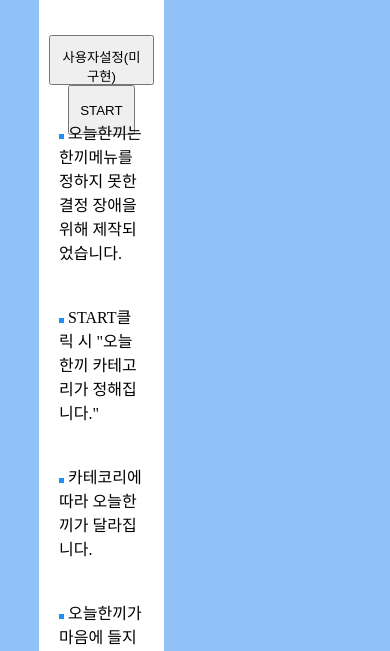
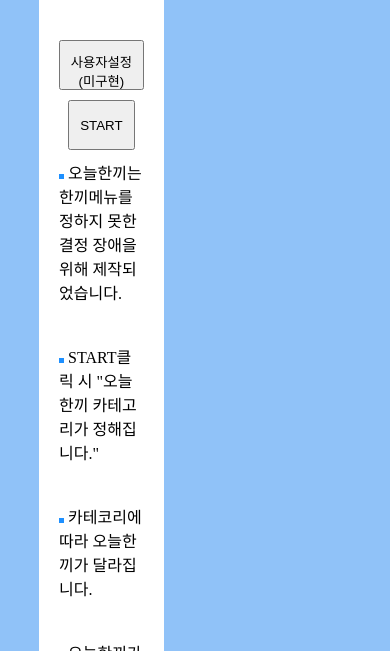
Before and after one commit to pygmalion0909/-, a plain HTML site: page index.html in a window 390 px wide. Shown: the part 188-839 px from the top of the page. Drawn offline with Linux system fonts and the light colour scheme.

Commit message:
미디어쿼리적용2차

```diff
--- a/index.html
+++ b/index.html
@@ -13,7 +13,7 @@
     <div id="start_content">
       <h2 id="title">오늘한끼</h2>
       <div class="btn_content">
-        <button class="user_set_btn">사용자설정(미구현)</button>
+        <button class="user_set_btn">사용자설정</br>(미구현)</button>
         <button class="start_btn">START</button>
         <button class="replay_btn">REPLAY</button>
       </div>
--- a/style.css
+++ b/style.css
@@ -2,7 +2,6 @@
  warp
 */
 #warp{
-  /* background: crimson; */
   width: 80%;
   margin: 100px auto;
 }
@@ -35,7 +34,6 @@
   padding: 5px;
 }
 .btn_content button{
-  /* width: 120px; */
   cursor: pointer;
   padding: 10px;
   height: 50px;
@@ -43,20 +41,16 @@
 }
 .replay_btn{
   display: none;
-  /* width: 300px; */
 }
 /*
   manual_content
 */
 #start_content .manual_content{
-  /* background: khaki; */
-  /* text-align: center; */
 }
 .manual_content .manual_ul{
 
 }
 .manual_ul li{
-  /* background-color: antiquewhite; */
   padding: 20px;
 }
 .manual_ul li span{
@@ -69,20 +63,17 @@
   footer_content
 */
 #start_content #footer_content{
-  /* background-color: red; */
   margin-top: 10px;
   text-align: center;
   padding: 15px;
 }
 #footer_content p {
-  /* background: red; */
   margin: 8px 0;
 }
 /*
   main_content
 */
 #main_content{
-  /* background: slateblue; */
   width: 60%;
   float: left;
 }
@@ -140,7 +131,6 @@
   shutdown_content
 */
 #shutdown_content{
-  /* background: crimson; */
   width: 60%;
   margin: 5px auto;
   display: none;
@@ -169,7 +159,9 @@
 #main_content .menu_content.show_btn{
   display: block;
 }
-
+/*
+  mediaQuey
+*/
 @media(max-width:960px){
   #start_content #title{
     font-size: 25px;
@@ -180,6 +172,14 @@
   #start_content #title{
     font-size: 25px;
     letter-spacing: 10px;
+  }
+  #start_content .btn_content{
+    height: 100px;
+  }
+  .btn_content button{
+    padding: 10px;
+    height: 50px;
+    margin: 5px 5px;
   }
 }
 @media(max-width:650px){
```
